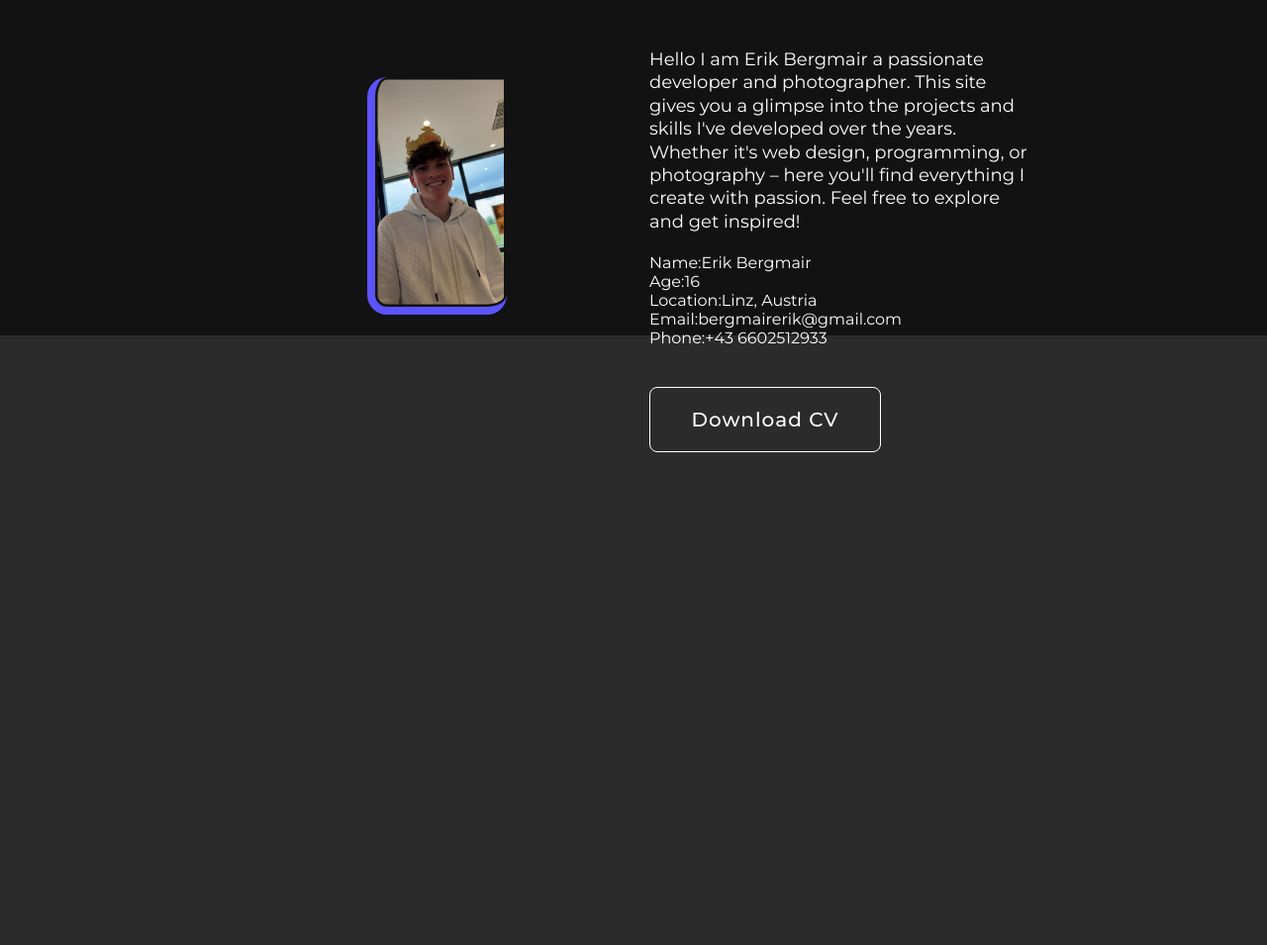
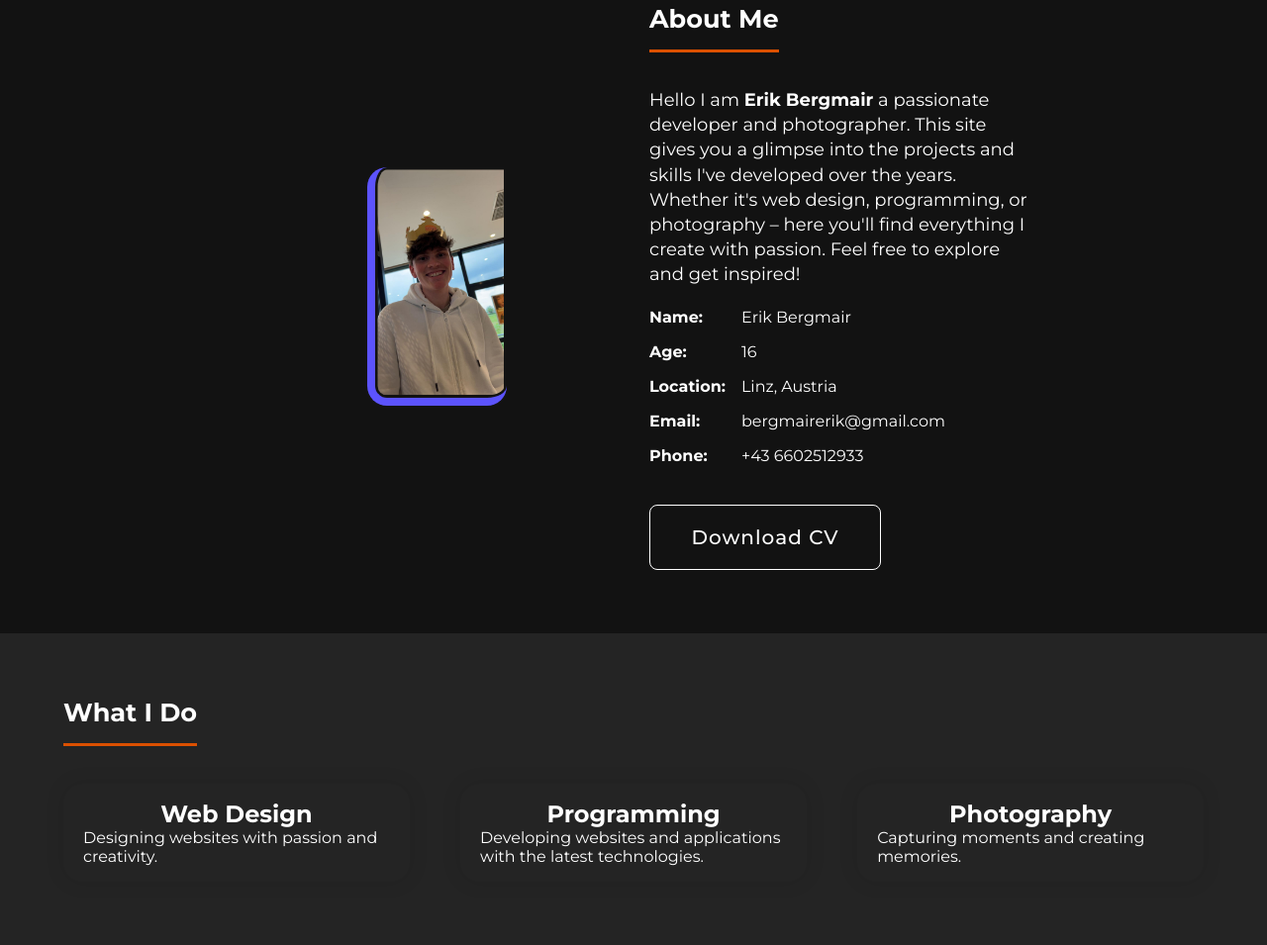
Before and after one commit to bico37/Portfolio, a website: page public/index.html in a window 1280 px wide. Shown: the part 861-1816 px from the top of the page at 99% size. Before the commit the page ends 1318 px from the top, so only its background shows below. Drawn offline with Linux system fonts and the light colour scheme.

Commit message:
initilized section 3 and added content + design

```diff
--- a/public/css/global.css
+++ b/public/css/global.css
@@ -76,4 +76,13 @@ body {
   --font-size-xxxxl: 6rem;
   --font-size-xxxxxl: 8rem;
   --font-size-xxxxxxl: 10rem;
+
+  --side-padding: 5vw;
+
+  /* screen max width */
+  --screen-sm: 576px;
+  --screen-md: 768px;
+  --screen-lg: 992px;
+  --screen-xl: 1200px;
+  --screen-xxl: 1400px;
 }
--- a/public/css/start.css
+++ b/public/css/start.css
@@ -1,3 +1,22 @@
+/* root */
+.side-padding {
+  max-width: var(--screen-xxl ); /* Maximale Breite des Containers */
+  padding-left: var(--side-padding); /* Abstand links */
+  padding-right: var(--side-padding); /* Abstand rechts */
+}
+.section-headline{
+  font-size: clamp(var(--font-size-l), 2vw, var(--font-size-xl));
+  font-weight: 700;
+  color: var(--primary-font-color);
+
+  display: inline-block;
+  padding-bottom: var(--padding-m);
+  border-bottom: 3px solid var(--accent-color);
+
+  margin-bottom: 3vw; /* Abstand zu den Boxen */
+}
+
+
 /* hero section */
 #hero-section {
   display: flex;
@@ -113,7 +132,8 @@
 
 /* Section 2 */
 #section-aboutMe {
-  height: 50vh;
+  padding: 5vw 0;
+  /* height: 50vh; */
   background-color: var(--primary-bg-color);
 
   display: grid;
@@ -137,26 +157,21 @@
   border-left: 8px solid var(--primary-color);
   border-bottom: 8px solid var(--primary-color);
 
+  /* box-shadow: -20px 20px 0px -6px var(--accent-color); */
+
   /* border-radius: 1vw; */
   border-radius: 20px 0 20px 20px;
-}
 
-/* headline */
-#aboutMe-infos h1 {
-  display: inline-block;
-  font-size: clamp(var(--font-size-l), 2vw, var(--font-size-xl));
-  font-weight: 700;
-  /* color: var(--accent-color); */
-  margin-bottom: var(--margin-xxl);
-  padding-bottom: var(--padding-m);
-
-  border-bottom: 3px solid var(--accent-color);
 }
 
 /* infos */
 #aboutMe-infos {
   width: clamp(300px, 30vw, 500px);
   padding: 0 var(--padding-m);
+}
+
+#aboutMe-infos h1 {
+  margin-bottom: var(--margin-m);
 }
 
 #infos-text{
@@ -168,9 +183,27 @@
 #infos-text{
   font-size: var(--font-size-sm);
   margin: var(--margin-l) 0 ;
+  line-height: 1.4;
 }
 
+#infos-column {
+  display: grid;
+  grid-template-columns: auto 1fr; /* Erste Spalte passt sich dem Inhalt an, zweite nimmt den Rest ein */
+  gap: var(--margin-m); /* Abstand zwischen den Zeilen */
+}
 
+#infos-column p {
+  display: contents; /* Entfernt die Umrandung des <p> Elements, sodass der Text einfach im Grid fließt */
+}
+
+.infos-firstRow {
+  font-weight: bold;
+  text-align: left; /* Text linksbündig in der ersten Spalte */
+}
+
+#infos-column span + text {
+  text-align: left; /* Text rechtsbündig für gute Reihenfolge */
+}
 
 /* Button */
 #aboutMe-btn{
@@ -196,3 +229,38 @@
 #aboutMe-btn:hover p{
   color: var(--black-color);
 }
+
+.textBold{
+  font-weight: bold;
+}
+
+
+
+
+/* section 3 - what i do */
+#whatIDo {
+  padding: 5vw 0;
+  background-color: var(--secondary-bg-color);
+}
+
+#whatIDo-container {
+  margin: 0 auto; /* Zentriert den Container */
+}
+
+
+
+#whatIDo-wrapper {
+  display: flex;
+  gap: 4vw;
+  justify-content: center; /* Boxen werden in der Mitte ausgerichtet */
+}
+
+.whatIDo-box {
+  width: 40vw;
+  align-items: center;
+  display: flex;
+  flex-direction: column;
+  padding: var(--padding-m) var(--padding-l);
+  border-radius: 20px;
+  box-shadow: 0 0 20px rgba(0, 0, 0, 0.1);
+}
--- a/public/index.html
+++ b/public/index.html
@@ -71,25 +71,49 @@
 
 
 
-      <div id="aboutMe-infos">
-        <h1>About Me</h1>
-        <p id="infos-text">Hello I am Erik Bergmair a passionate developer and photographer.
+      <div id="aboutMe-infos" class="side-padding">
+        <h1 class="section-headline">About Me</h1>
+        <p id="infos-text">Hello I am <span class="textBold">Erik Bergmair</span> a passionate developer and photographer.
           This site gives you a glimpse into the projects and skills I've developed over the years.
           Whether it's web design, programming, or photography –
           here you'll find everything I create with passion. Feel free to explore and get inspired!</p>
 
-        <div id="infos-column">
-          <p><span class="infos-firstRow">Name:</span>Erik Bergmair</p>
-          <p><span class="infos-firstRow">Age:</span>16</p>
-          <p><span class="infos-firstRow">Location:</span>Linz, Austria</p>
-          <p><span class="infos-firstRow">Email:</span>bergmairerik@gmail.com</p>
-          <p><span class="infos-firstRow">Phone:</span>+43 6602512933</p>
-        </div>
+          <div id="infos-column">
+            <p><span class="infos-firstRow">Name:</span> Erik Bergmair</p>
+            <p><span class="infos-firstRow">Age:</span> 16</p>
+            <p><span class="infos-firstRow">Location:</span> Linz, Austria</p>
+            <p><span class="infos-firstRow">Email:</span> bergmairerik@gmail.com</p>
+            <p><span class="infos-firstRow">Phone:</span> +43 6602512933</p>
+          </div>
 
         <div id="aboutMe-btn" class="btn-basic"><p>Download CV</p></div>
       </div>
+    </section>
 
 
+    <section id="whatIDo">
+      <div id="whatIDo-container" class="side-padding">
+        <h1 class="section-headline">What I Do</h1>
+        <div id="whatIDo-wrapper">
+
+          <div class="whatIDo-box">
+            <h2>Web Design</h2>
+            <p>Designing websites with passion and creativity.</p>
+          </div>
+
+          <div class="whatIDo-box">
+            <h2>Programming</h2>
+            <p>Developing websites and applications with the latest technologies.</p>
+          </div>
+
+          <div class="whatIDo-box">
+            <h2>Photography</h2>
+            <p>Capturing moments and creating memories.</p>
+          </div>
+        </div>
+      </div>
     </section>
+
+
   </bodp
 </html>
```
